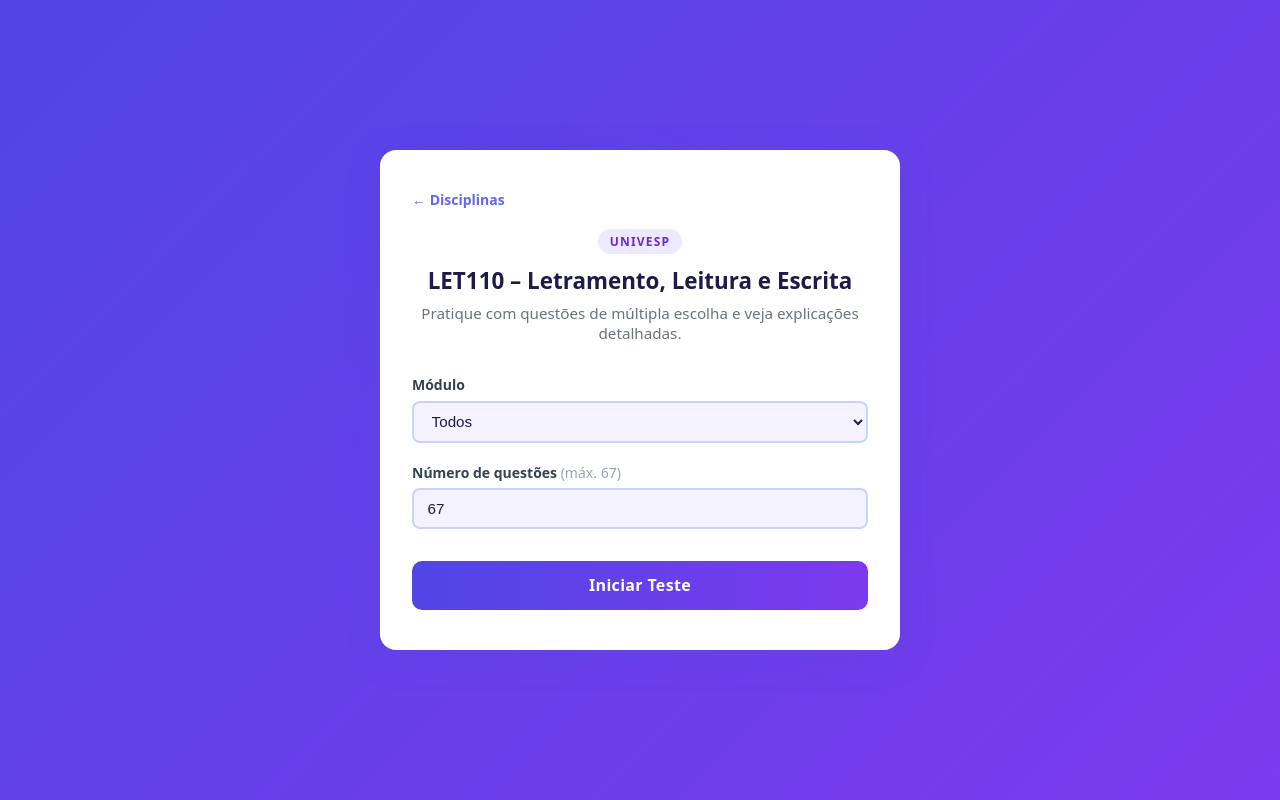
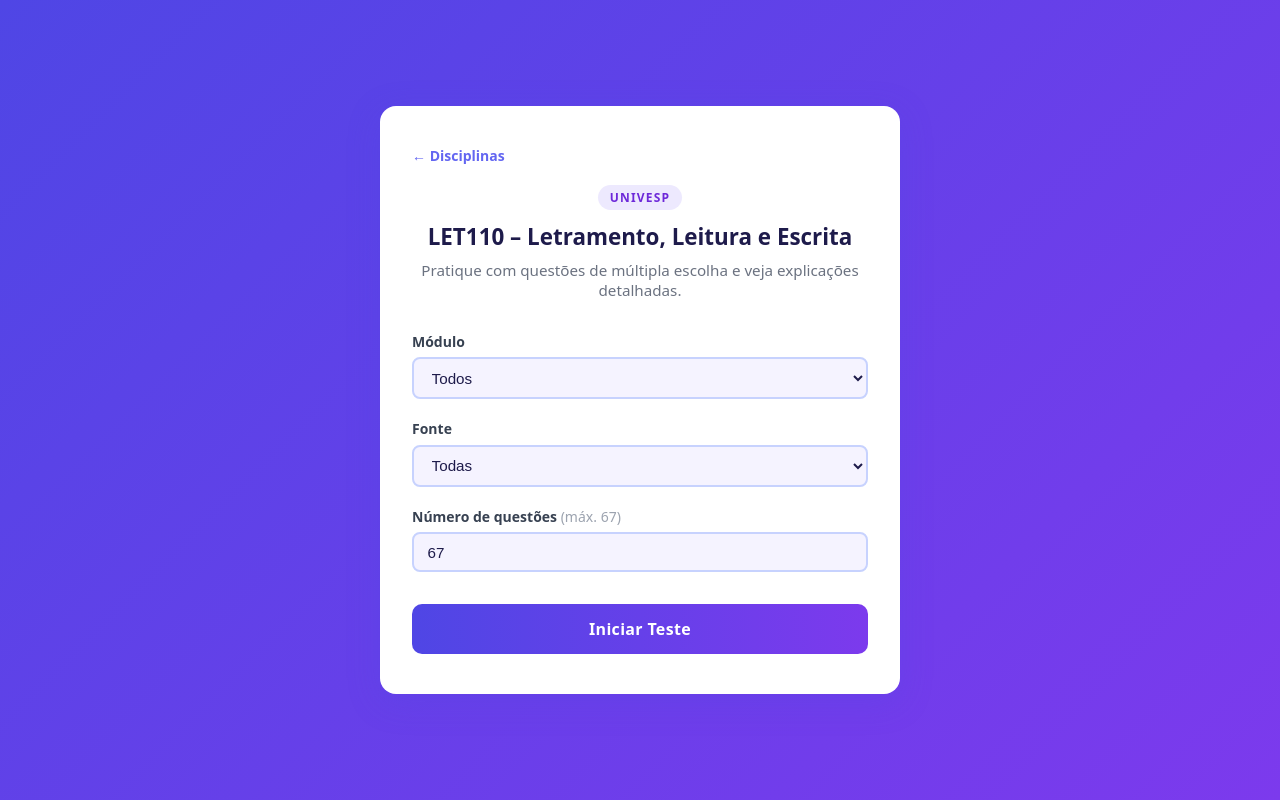
Before and after one commit to tigeragentt/univesp-aluno, a React (Vite) app: page / in a window 1280 px wide. Both pictures are taken after a click on the button "LET110". Built offline with nearby package versions, Linux system fonts and the light colour scheme.

Commit message:
feat(home): add source filter dropdown on quiz setup screen

```diff
--- a/src/pages/Home.jsx
+++ b/src/pages/Home.jsx
@@ -1,22 +1,34 @@
 import { useState } from 'react';
 import './Home.css';
+
+function getPool(questoes, secao, source) {
+  return questoes.filter((q) => {
+    const matchSecao = secao === 'all' || q.secao === secao;
+    const matchSource = source === 'all' || q.source === source;
+    return matchSecao && matchSource;
+  });
+}
 
 export default function Home({ discipline, onStart, onBack }) {
   const { data } = discipline;
   const [secao, setSecao] = useState('all');
+  const [source, setSource] = useState('all');
   const [numQ, setNumQ] = useState(() => data.questoes.length);
 
-  const filtered = secao === 'all'
-    ? data.questoes
-    : data.questoes.filter((q) => q.secao === secao);
-
+  const sources = [...new Set(data.questoes.map((q) => q.source))].sort();
+  const filtered = getPool(data.questoes, secao, source);
   const maxQ = filtered.length;
 
   const handleSecaoChange = (e) => {
     const val = e.target.value;
     setSecao(val);
-    const newFiltered = val === 'all' ? data.questoes : data.questoes.filter((q) => q.secao === val);
-    setNumQ(newFiltered.length);
+    setNumQ(getPool(data.questoes, val, source).length);
+  };
+
+  const handleSourceChange = (e) => {
+    const val = e.target.value;
+    setSource(val);
+    setNumQ(getPool(data.questoes, secao, val).length);
   };
 
   const handleNumChange = (e) => {
@@ -25,10 +37,7 @@ export default function Home({ discipline, onStart, onBack }) {
   };
 
   const handleStart = () => {
-    const pool = secao === 'all'
-      ? data.questoes
-      : data.questoes.filter((q) => q.secao === secao);
-    onStart(pool.slice(0, numQ));
+    onStart(filtered.slice(0, numQ));
   };
 
   return (
@@ -50,6 +59,18 @@ export default function Home({ discipline, onStart, onBack }) {
               {data.secoes.map((s) => (
                 <option key={s.id} value={s.id}>
                   {s.id} – {s.nome}
+                </option>
+              ))}
+            </select>
+          </div>
+
+          <div className="form-group">
+            <label htmlFor="source">Fonte</label>
+            <select id="source" value={source} onChange={handleSourceChange}>
+              <option value="all">Todas</option>
+              {sources.map((s) => (
+                <option key={s} value={s}>
+                  {s === 'modulo' ? '📖 Módulo' : `📝 ${s}`}
                 </option>
               ))}
             </select>
```
